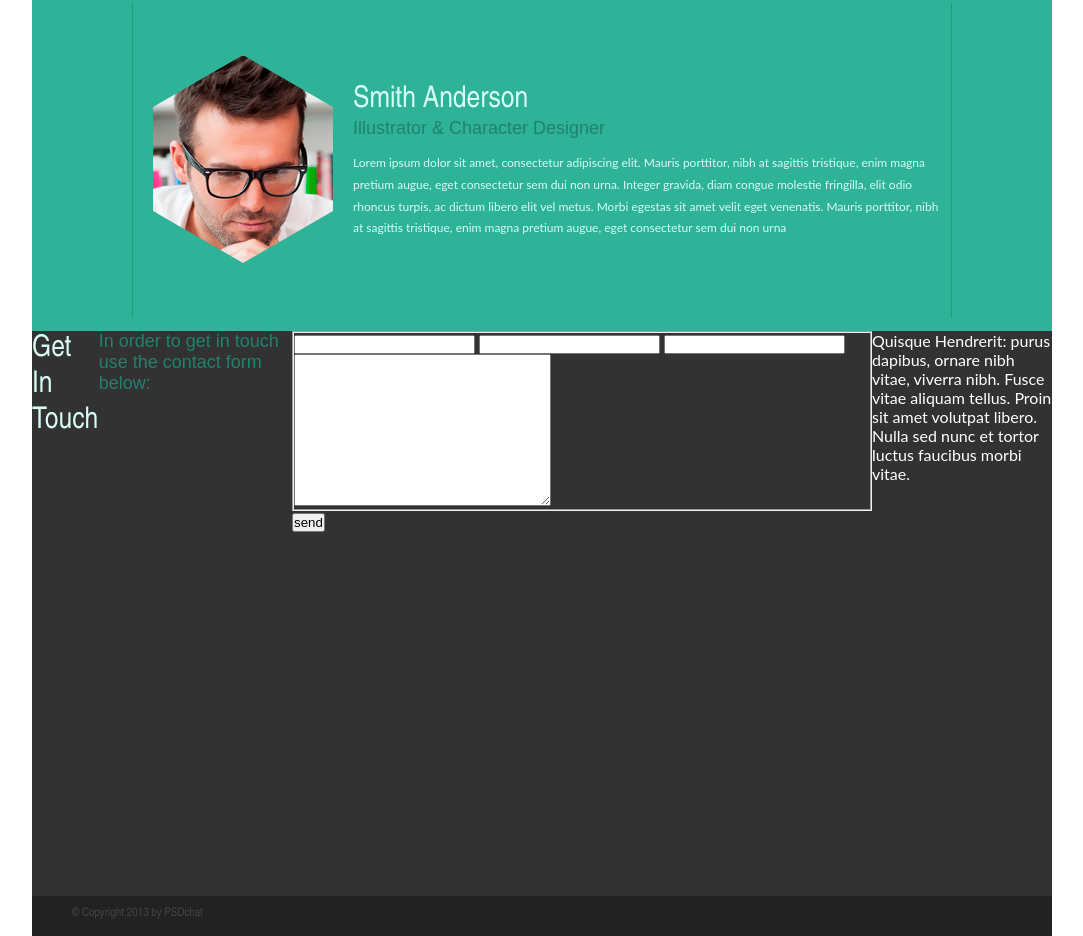
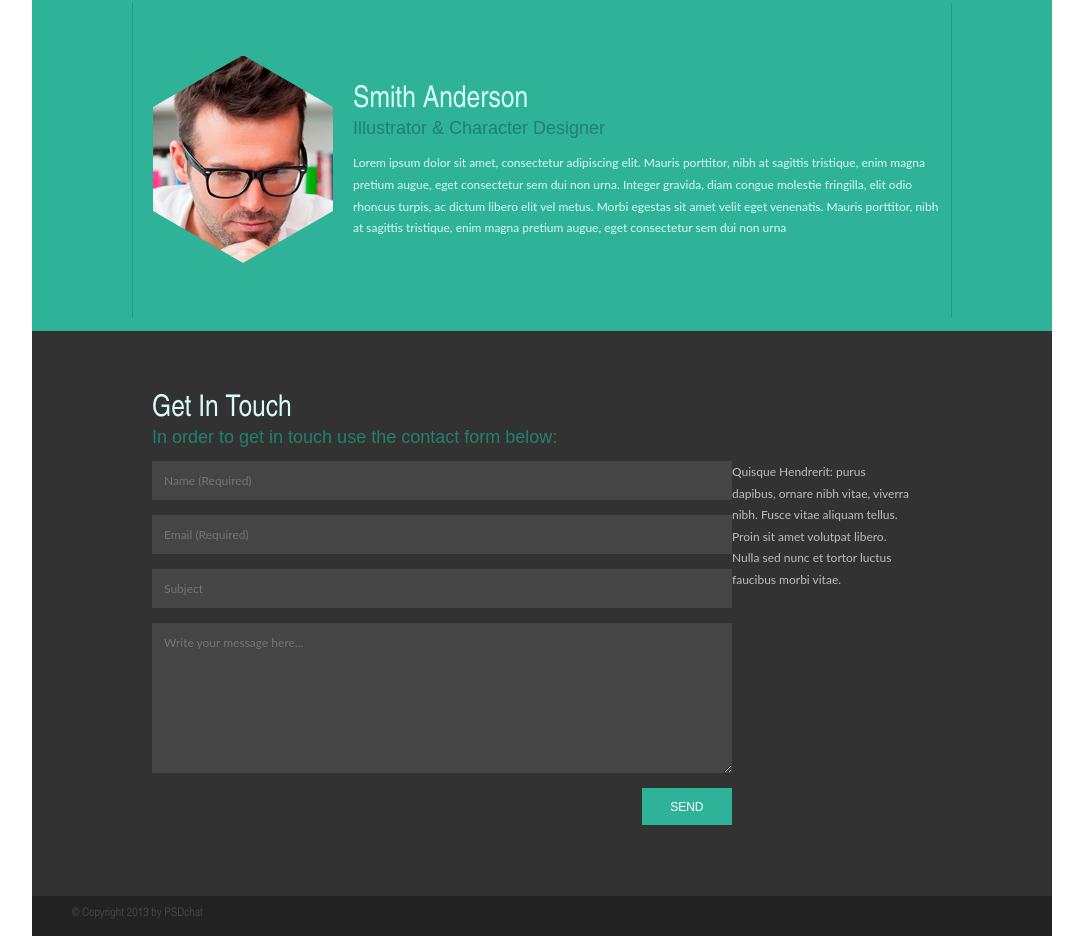
Before and after one commit to Vola-G/hexal, a plain HTML site: page index.html in a window 1280 px wide. Shown: the part 643-1579 px from the top of the page, without its empty margins (98-1181 px from the left). Drawn offline with Linux system fonts and the light colour scheme.

Commit message:
style: add get in touch block styles

```diff
--- a/css/style.css
+++ b/css/style.css
@@ -251,23 +251,83 @@ h2 {
 .get-in-touch {
     background-color: #323232;
     min-height: calc(605px - 40px);
-    display: flex;
+}
+.container {
+    padding: 60px 120px;
 }
 
+.contacts-subtitle {
+    font-family: 'Maven Pro', sans-serif;
+    font-size: 18px;
+    color: #20816d;
+    padding-bottom: 13px;
+}
 
 .contacts-container {
     display: flex;
-    justify-content: center;
-    align-content: center;
+
 }
+
+/* Contact form */
 
 form {
     width: 580px;
 }
 
+fieldset {
+    border: none;
+}
+
+input, textarea {
+    background-color: #454545;
+    border: none;
+    box-sizing: border-box;
+    width: 100%;
+    display: block;
+    margin-bottom: 15px;
+    color: #bebebe;
+    padding: 12px;
+    font-family: 'Lato', 'Arial Narrow', sans-serif;
+    font-size: 12px;
+}
+
+textarea {
+    height: 150px;
+}
+
+input:focus,
+textarea:focus{
+    background-color: #2eb398;
+    color: #454545;
+}
+
+button {
+    border: none;
+    background-color: #2eb398;
+    color: white;
+    text-transform: uppercase;
+    padding: 11.5px 28.5px;
+    float: right;
+    font-weight: 500;
+    font-size: 12px;
+}
+
+button:hover {
+    background-color: #fb4a20;
+    cursor: pointer;
+}
+
 .contacts {
     width: 180px;
 }
+
+.contacts > p {
+    color: #bebebe;
+    font-family: 'Lato', 'Arial Narrow', sans-serif;
+    font-size: 12px;
+    line-height: 1.8;
+}
+
 /*========FOOTER=========*/
 
 footer {
--- a/index.html
+++ b/index.html
@@ -118,15 +118,16 @@
             </div>
         </section>
         <section class="get-in-touch">
-            <h2>Get In Touch</h2>
-            <p class="subtitle">In order to get in touch use the contact form below:</p>
+            <div class="container">
+                <h2>Get In Touch</h2>
+                <p class="contacts-subtitle">In order to get in touch use the contact form below:</p>
             <div class="contacts-container">
                 <form action="#">
                     <fieldset>
-                        <input type="text">
-                        <input type="text">
-                        <input type="text">
-                        <textarea name="" id="" cols="30" rows="10"></textarea>
+                        <input type="text" placeholder="Name (Required)" required>
+                        <input type="email" placeholder="Email (Required)" required>
+                        <input type="text" placeholder="Subject">
+                        <textarea name="" id="" cols="30" rows="10" placeholder="Write your message here..."></textarea>
                     </fieldset>
                     <button type="submit">send</button>
                 </form>
@@ -136,6 +137,7 @@
                         vitae. </p>
                 </div>
             </div>
+        </div>
         </section>
         </main>
     <footer>
```
